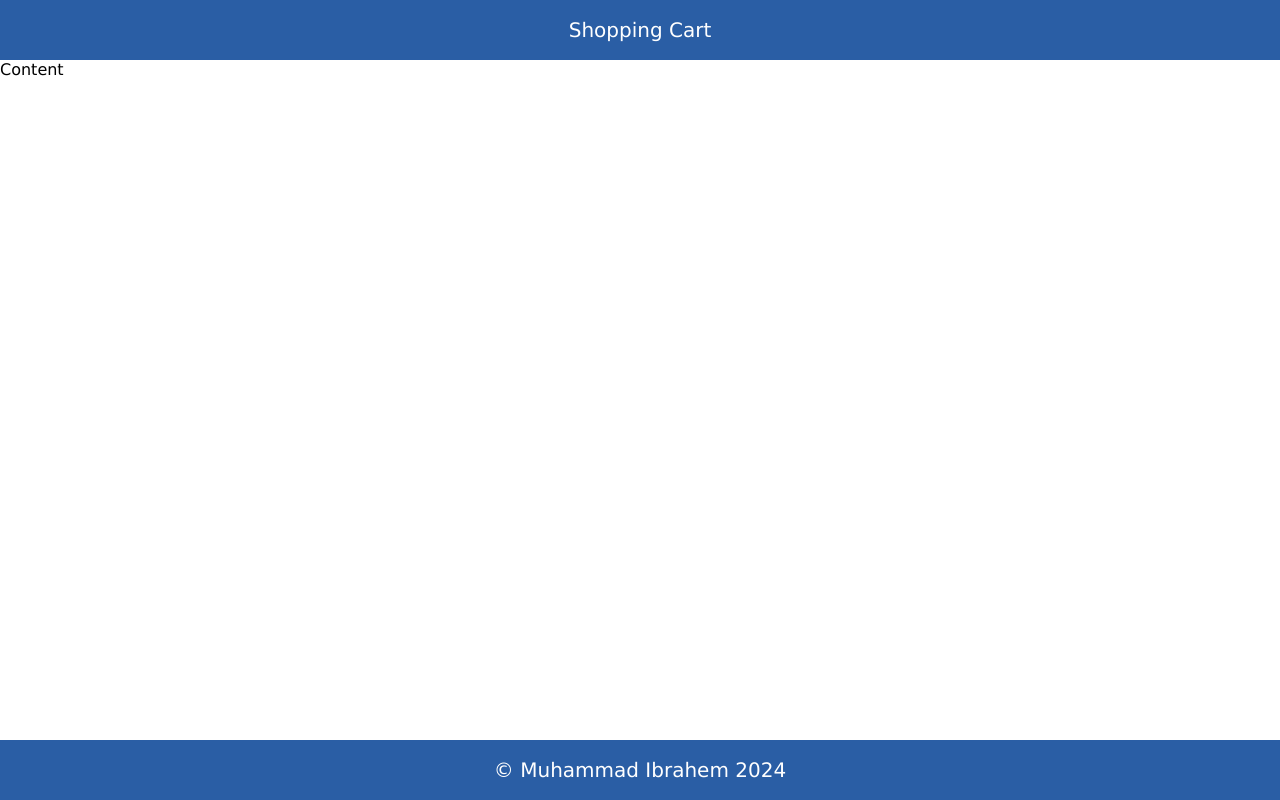
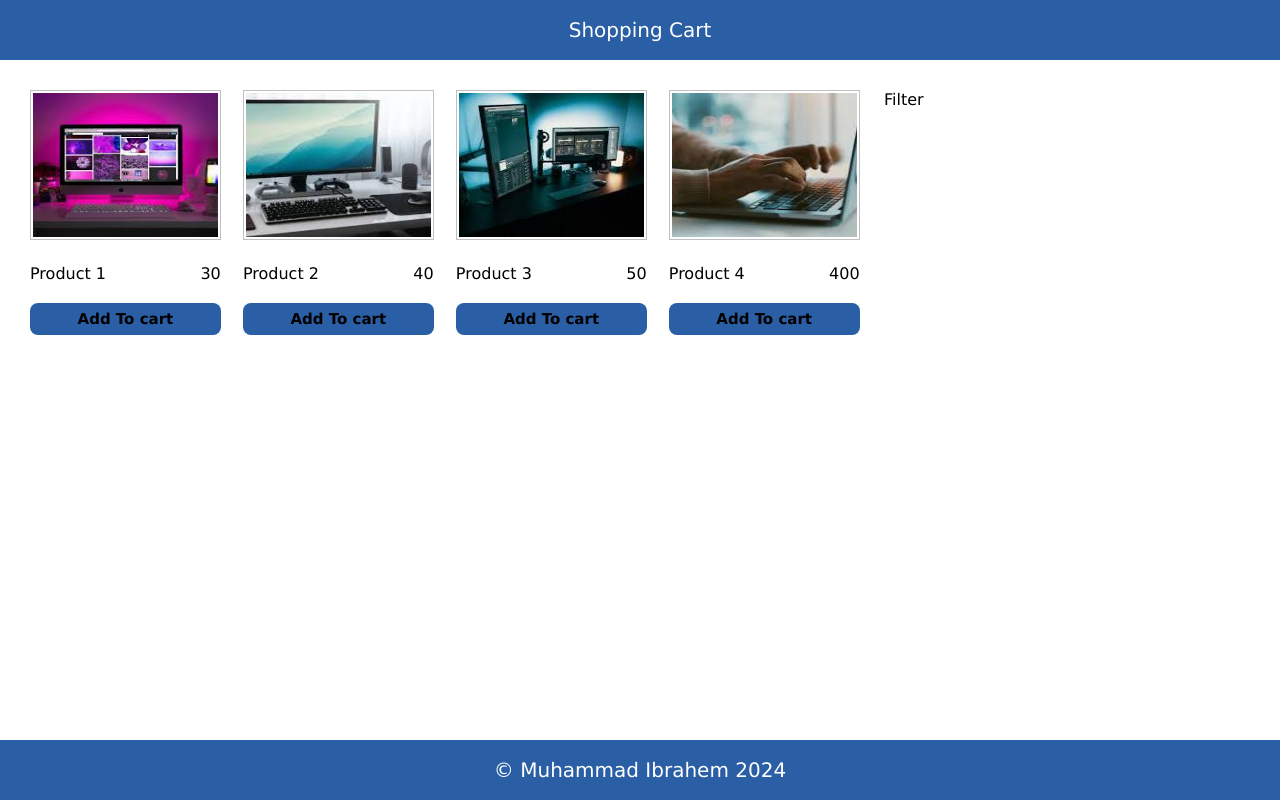
Before and after one commit to Muhammadib12/react-shoping, a React (Create React App) app in the folder client/: page / in a window 1280 px wide. Built offline with nearby package versions, Linux system fonts and the light colour scheme.

Commit message:
products-comp

```diff
--- a/client/src/App.js
+++ b/client/src/App.js
@@ -1,8 +1,15 @@
+import React, {useState} from 'react';
 import Header from "./components/Header/Header.js";
 import Footer from "./components/footer/footer.js";
-import { words } from "./words.js";
+// import { words } from "./words.js";
+import data from './data.json';
+import Products from './components/Products/Products.js';
+function App() {
 
-function App() {
+  const [products,setProducts] = useState(data);
+
+  console.log(data)
+
   return (
     <div className="layout">
 
@@ -11,7 +18,10 @@
 
 
         <main>
-          {words.content}
+          <div className="wrapper">
+            <Products products={products}/>
+            <div className="filter-wrapper">Filter</div>
+          </div>
         </main>
 
 
--- /dev/null
+++ b/client/src/components/Products/Products.js
@@ -0,0 +1,20 @@
+import React from 'react';
+import "../../css/Products/Products.css";
+function Products(props) {
+    return (
+    <div className="products-wrapper">
+        {props.products.map((product) => (
+        <div className="products-item" key={product.id}>
+            <img src={product.imageUrl} alt={product.title} />
+            <div className="product-desc">
+                <p> {product.title} </p>
+                <span> {product.price} </span>
+            </div>
+            <button> Add To cart </button>
+            </div>
+        ))}
+    </div>
+    );
+}
+
+export default Products;
--- /dev/null
+++ b/client/src/components/Products/Products.scss
@@ -0,0 +1,52 @@
+.products-wrapper{
+    display: flex;
+    justify-content: space-between;
+    .products-item{
+        width:23%;
+    }
+}
+
+.products-item img{
+    width:100%;
+    height: 150px;
+    padding: 2px;
+    border: 1px solid #c0c0c0;
+}
+
+.product-desc{
+    display: flex;
+    justify-content: space-between;
+    align-items: center;
+    margin: 20px 0;
+}
+
+button{
+    width: 100%;
+    display: block;
+    padding: 7px;
+    border: 0;
+    border-radius: 8px;
+    font-size: 15px;
+    font-weight: bold;
+    background: #2a5ea5;
+    cursor: pointer;
+    transition: 0.4s;
+
+}
+
+button:hover{
+    letter-spacing: 1px;
+    color: #fff;
+    background: #000;
+}
+
+@media screen and (max-width: 780px) {
+    .products-wrapper {
+        display: flex;
+        flex-direction: column;
+    }
+    .products-item img{
+        width:100%;
+        height: 100px;
+    }
+}
--- /dev/null
+++ b/client/src/css/Products/Products.css
@@ -0,0 +1,51 @@
+.products-wrapper {
+  display: flex;
+  justify-content: space-between;
+}
+.products-wrapper .products-item {
+  width: 23%;
+}
+
+.products-item img {
+  width: 100%;
+  height: 150px;
+  padding: 2px;
+  border: 1px solid #c0c0c0;
+}
+
+.product-desc {
+  display: flex;
+  justify-content: space-between;
+  align-items: center;
+  margin: 20px 0;
+}
+
+button {
+  width: 100%;
+  display: block;
+  padding: 7px;
+  border: 0;
+  border-radius: 8px;
+  font-size: 15px;
+  font-weight: bold;
+  background: #2a5ea5;
+  cursor: pointer;
+  transition: 0.4s;
+}
+
+button:hover {
+  letter-spacing: 1px;
+  color: #fff;
+  background: #000;
+}
+
+@media screen and (max-width: 780px) {
+  .products-wrapper {
+    display: flex;
+    flex-direction: column;
+  }
+  .products-item img {
+    width: 100%;
+    height: 100px;
+  }
+}
--- a/client/src/index.css
+++ b/client/src/index.css
@@ -27,3 +27,18 @@
 
 
 }
+
+.wrapper{
+    display: flex;
+    justify-content: space-between;
+    padding: 30px;
+
+}
+
+.wrapper .products-wrapper{
+    width: 68%;
+}
+
+.wrapper .filter-wrapper{
+    width: 30%;
+}
```
